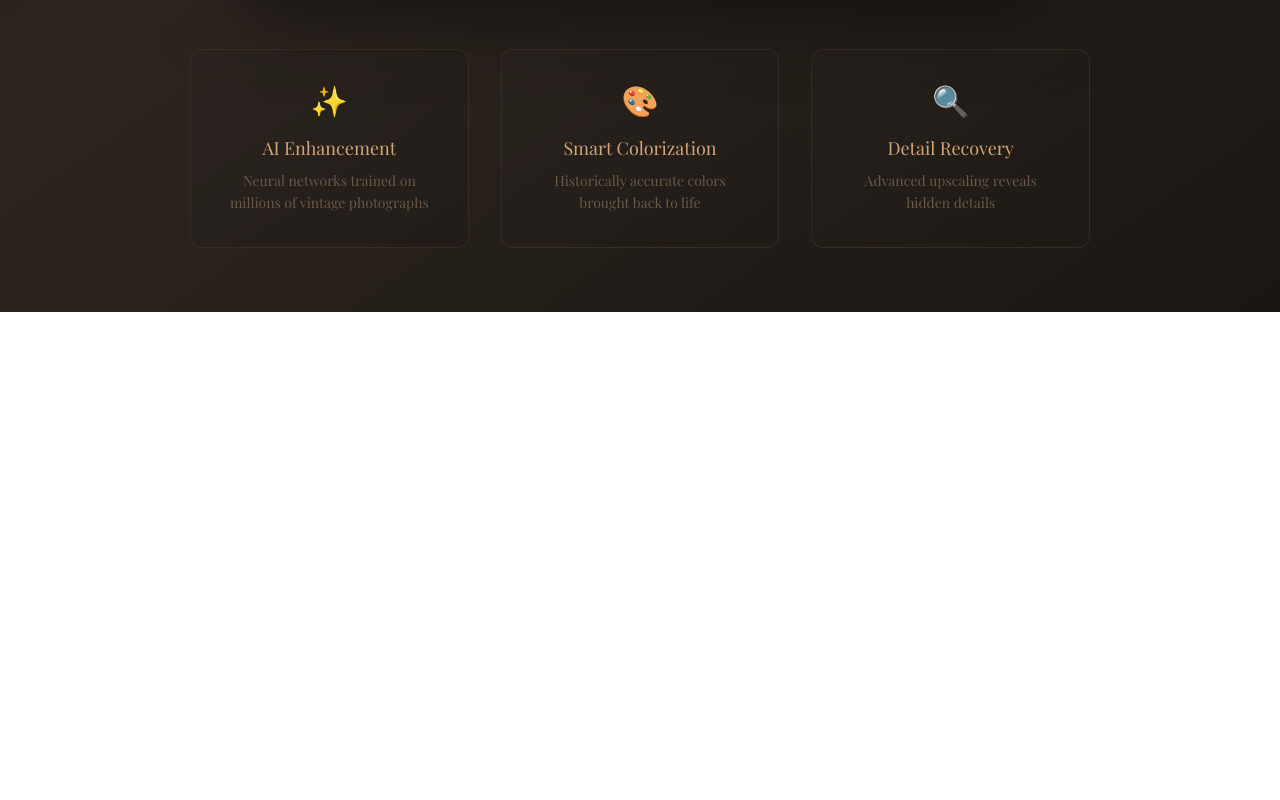
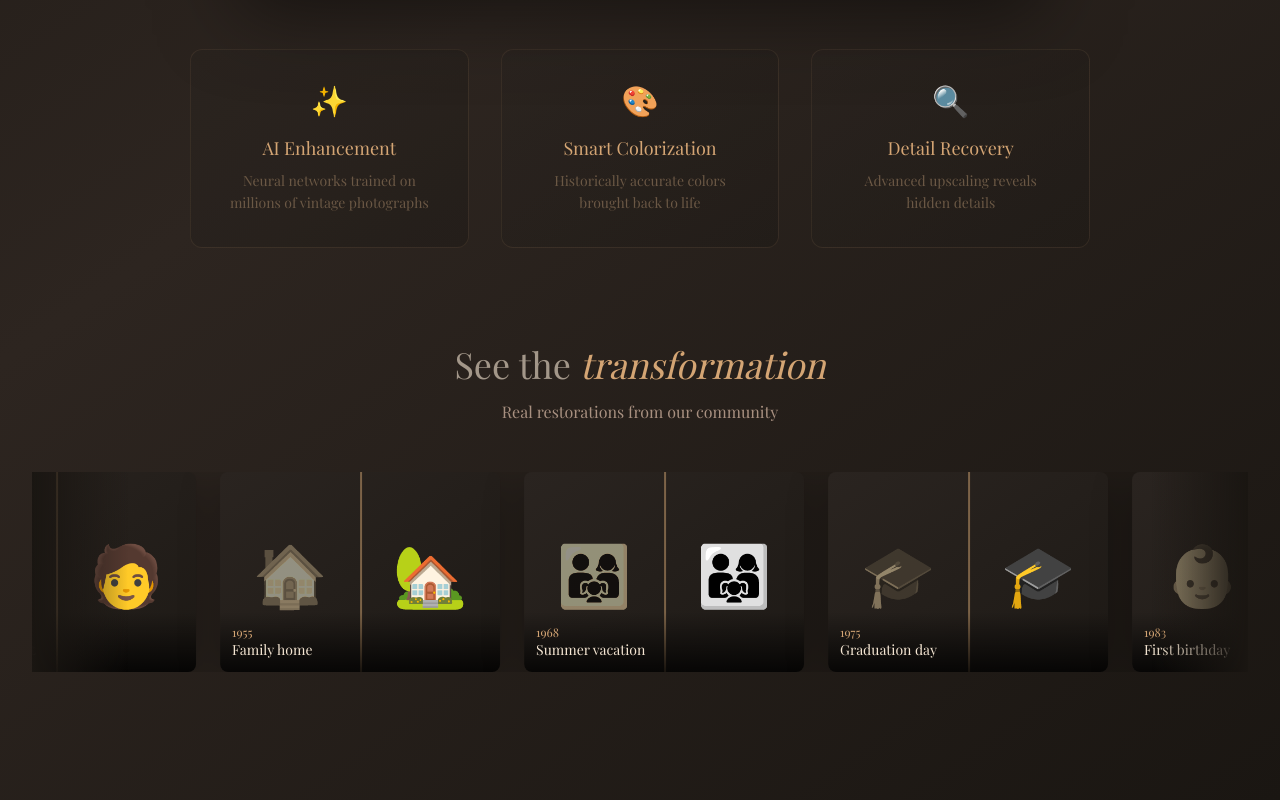
Before and after one commit to chainnew/old.new.site, a Next.js app: page / in a window 1280 px wide. Shown: the part 970-1770 px from the top of the page. Before the commit the page ends 1282 px from the top, so only its background shows below. Built offline with nearby package versions, Linux system fonts and the light colour scheme.

Commit message:
Add scrolling gallery section

```diff
--- a/src/app/globals.css
+++ b/src/app/globals.css
@@ -29,3 +29,8 @@ body {
   0%, 100% { opacity: 0.5; }
   50% { opacity: 1; }
 }
+
+@keyframes scroll {
+  0% { transform: translateX(0); }
+  100% { transform: translateX(-50%); }
+}
--- a/src/components/OldNew.tsx
+++ b/src/components/OldNew.tsx
@@ -448,6 +448,74 @@ const OldNew = () => {
             </button>
           </div>
         )}
+
+        {/* Gallery Section */}
+        <section id="gallery" className="w-full mt-24 mb-16">
+          <div className="text-center mb-12">
+            <h2 className="text-4xl font-light mb-4">
+              <span className="opacity-60">See the</span>{" "}
+              <em className="italic text-[#d4a574]">transformation</em>
+            </h2>
+            <p className="font-[var(--font-dm-sans)] text-[#a89080]">
+              Real restorations from our community
+            </p>
+          </div>
+
+          {/* Scrolling Gallery */}
+          <div className="relative overflow-hidden">
+            <div
+              className="flex gap-6 animate-scroll"
+              style={{
+                animation: "scroll 30s linear infinite",
+              }}
+            >
+              {[...Array(2)].map((_, setIndex) => (
+                <div key={setIndex} className="flex gap-6 shrink-0">
+                  {[
+                    { before: "👴", after: "🧑", year: "1942", desc: "Wedding portrait" },
+                    { before: "🏠", after: "🏡", year: "1955", desc: "Family home" },
+                    { before: "👨‍👩‍👧", after: "👨‍👩‍👧", year: "1968", desc: "Summer vacation" },
+                    { before: "🎓", after: "🎓", year: "1975", desc: "Graduation day" },
+                    { before: "👶", after: "👶", year: "1983", desc: "First birthday" },
+                    { before: "🚗", after: "🚗", year: "1960", desc: "First car" },
+                  ].map((item, i) => (
+                    <div
+                      key={i}
+                      className="relative w-[280px] h-[200px] rounded-lg overflow-hidden shrink-0 group cursor-pointer"
+                      style={{
+                        background: "linear-gradient(145deg, #2a2420, #1e1a16)",
+                        boxShadow: "0 10px 40px rgba(0,0,0,0.3)",
+                      }}
+                    >
+                      {/* Before side */}
+                      <div className="absolute inset-0 w-1/2 flex items-center justify-center text-6xl opacity-50 grayscale"
+                        style={{ filter: "sepia(100%)" }}>
+                        {item.before}
+                      </div>
+                      {/* After side */}
+                      <div className="absolute inset-0 left-1/2 w-1/2 flex items-center justify-center text-6xl">
+                        {item.after}
+                      </div>
+                      {/* Divider */}
+                      <div className="absolute top-0 bottom-0 left-1/2 w-[2px] bg-[#d4a574]/50" />
+                      {/* Labels */}
+                      <div className="absolute bottom-0 inset-x-0 p-3 bg-gradient-to-t from-black/80 to-transparent">
+                        <p className="font-[var(--font-dm-sans)] text-xs text-[#d4a574]">{item.year}</p>
+                        <p className="font-[var(--font-dm-sans)] text-sm text-[#f5e6d3]">{item.desc}</p>
+                      </div>
+                      {/* Hover overlay */}
+                      <div className="absolute inset-0 bg-[#ff6b35]/0 group-hover:bg-[#ff6b35]/10 transition-colors" />
+                    </div>
+                  ))}
+                </div>
+              ))}
+            </div>
+
+            {/* Gradient fades */}
+            <div className="absolute inset-y-0 left-0 w-24 bg-gradient-to-r from-[#1a1612] to-transparent pointer-events-none z-10" />
+            <div className="absolute inset-y-0 right-0 w-24 bg-gradient-to-l from-[#1a1612] to-transparent pointer-events-none z-10" />
+          </div>
+        </section>
       </main>
     </div>
   );
```
